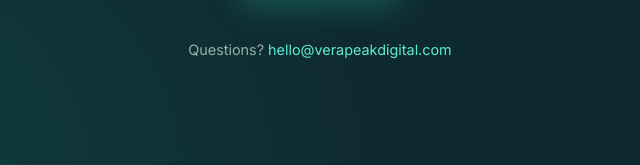
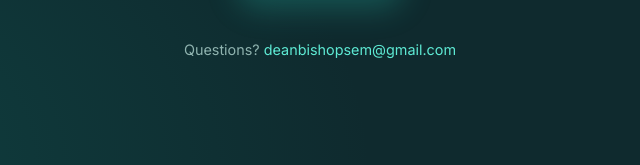
Before and after one commit to deanbishopsem/verapeak-digital-website, an Astro site: page / in a window 1280 px wide. Shown: the part 632-797 px from the top of the page, 320-960 px from the left. Built offline with nearby package versions, Linux system fonts and the light colour scheme; Astro itself is replaced by a stand-in of ours.

Commit message:
Point coming-soon email links to deanbishopsem@gmail.com
Co-Authored-By: Claude Opus 4.8 <noreply@anthropic.com>

```diff
--- a/src/components/ComingSoon.astro
+++ b/src/components/ComingSoon.astro
@@ -138,12 +138,12 @@ const description = 'Verapeak Digital is launching soon. Data-driven digital mar
         marketing that moves your numbers — launching shortly.
       </p>
 
-      <a class="cta" href="mailto:hello@verapeakdigital.com?subject=Verapeak%20Digital%20enquiry">
+      <a class="cta" href="mailto:deanbishopsem@gmail.com?subject=Verapeak%20Digital%20enquiry">
         Get in touch →
       </a>
 
       <p class="meta">
-        Questions? <a href="mailto:hello@verapeakdigital.com">hello@verapeakdigital.com</a>
+        Questions? <a href="mailto:deanbishopsem@gmail.com">deanbishopsem@gmail.com</a>
       </p>
     </main>
   </body>
```
